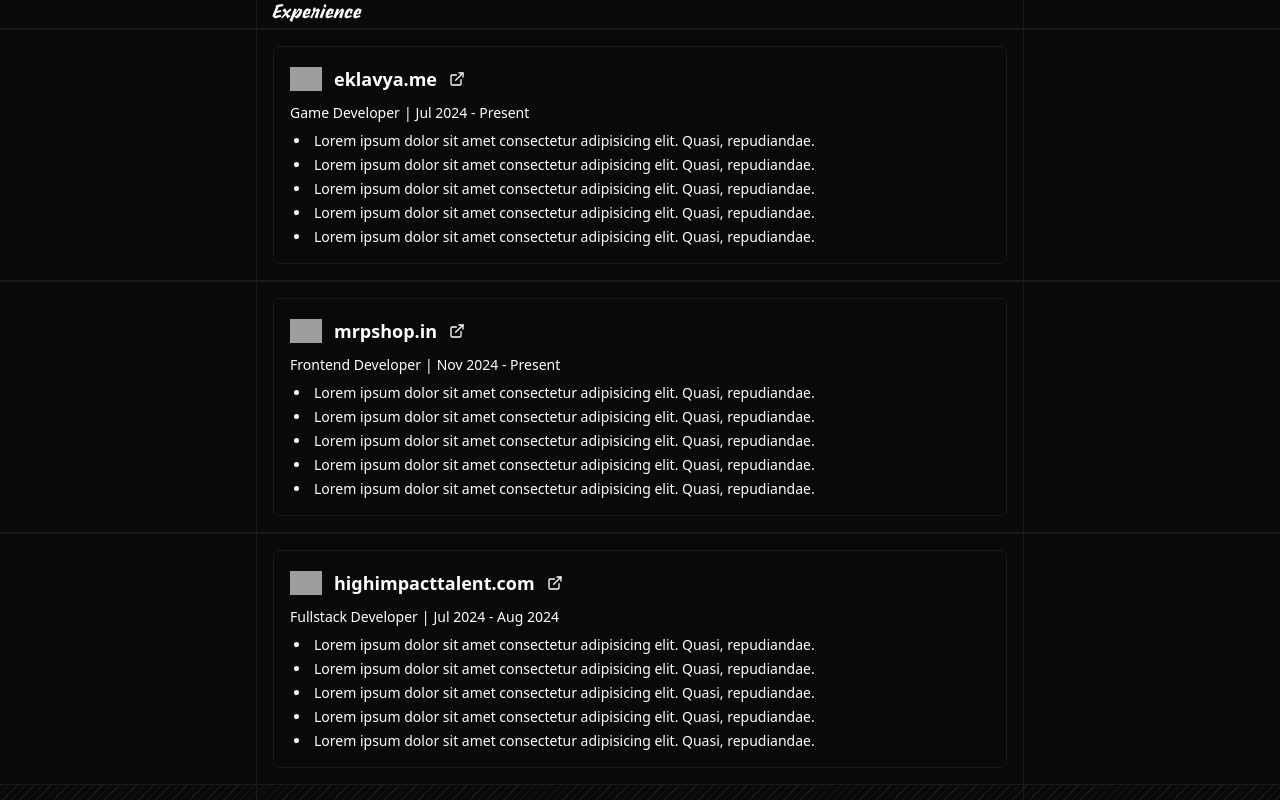
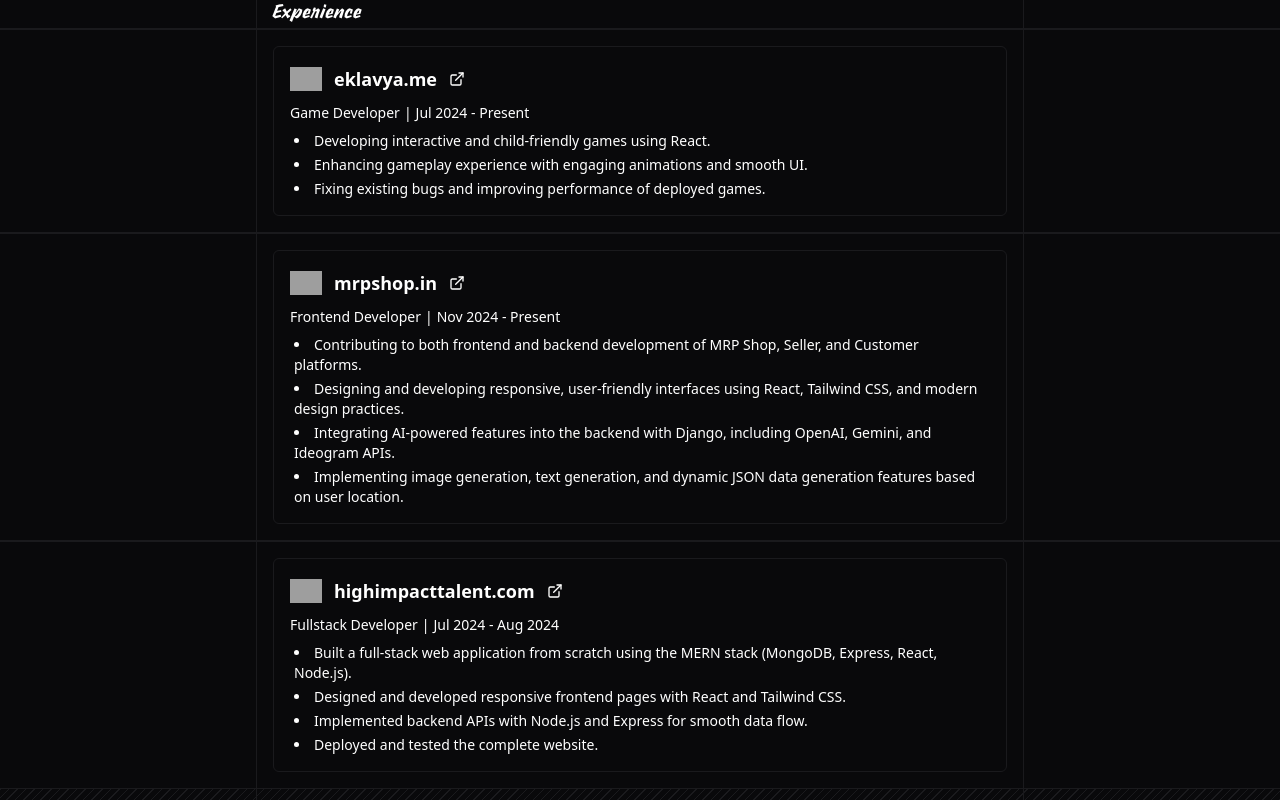
Before and after one commit to skehargit/nextfolio, a Next.js app: page / in a window 1280 px wide. Shown: the part 1920-2720 px from the top of the page. Built offline with nearby package versions, Linux system fonts and the light colour scheme; grey boxes are pictures that could not be loaded.

Commit message:
experience details update

```diff
--- a/src/app/page.tsx
+++ b/src/app/page.tsx
@@ -176,11 +176,9 @@ export default function Home() {
           position="Game Developer"
           duration="Jul 2024 - Present"
           description={[
-            "Lorem ipsum dolor sit amet consectetur adipisicing elit. Quasi, repudiandae.",
-            "Lorem ipsum dolor sit amet consectetur adipisicing elit. Quasi, repudiandae.",
-            "Lorem ipsum dolor sit amet consectetur adipisicing elit. Quasi, repudiandae.",
-            "Lorem ipsum dolor sit amet consectetur adipisicing elit. Quasi, repudiandae.",
-            "Lorem ipsum dolor sit amet consectetur adipisicing elit. Quasi, repudiandae.",
+            "Developing interactive and child-friendly games using React.",
+            "Enhancing gameplay experience with engaging animations and smooth UI.",
+            "Fixing existing bugs and improving performance of deployed games.",
           ]}
         />
       </SingleContainer>
@@ -192,11 +190,10 @@ export default function Home() {
           position="Frontend Developer"
           duration="Nov 2024 - Present"
           description={[
-            "Lorem ipsum dolor sit amet consectetur adipisicing elit. Quasi, repudiandae.",
-            "Lorem ipsum dolor sit amet consectetur adipisicing elit. Quasi, repudiandae.",
-            "Lorem ipsum dolor sit amet consectetur adipisicing elit. Quasi, repudiandae.",
-            "Lorem ipsum dolor sit amet consectetur adipisicing elit. Quasi, repudiandae.",
-            "Lorem ipsum dolor sit amet consectetur adipisicing elit. Quasi, repudiandae.",
+            "Contributing to both frontend and backend development of MRP Shop, Seller, and Customer platforms.",
+            "Designing and developing responsive, user-friendly interfaces using React, Tailwind CSS, and modern design practices.",
+            "Integrating AI-powered features into the backend with Django, including OpenAI, Gemini, and Ideogram APIs.",
+            "Implementing image generation, text generation, and dynamic JSON data generation features based on user location.",
           ]}
         />
       </SingleContainer>
@@ -208,11 +205,10 @@ export default function Home() {
           position="Fullstack Developer"
           duration="Jul 2024 - Aug 2024"
           description={[
-            "Lorem ipsum dolor sit amet consectetur adipisicing elit. Quasi, repudiandae.",
-            "Lorem ipsum dolor sit amet consectetur adipisicing elit. Quasi, repudiandae.",
-            "Lorem ipsum dolor sit amet consectetur adipisicing elit. Quasi, repudiandae.",
-            "Lorem ipsum dolor sit amet consectetur adipisicing elit. Quasi, repudiandae.",
-            "Lorem ipsum dolor sit amet consectetur adipisicing elit. Quasi, repudiandae.",
+            "Built a full-stack web application from scratch using the MERN stack (MongoDB, Express, React, Node.js).",
+            "Designed and developed responsive frontend pages with React and Tailwind CSS.",
+            "Implemented backend APIs with Node.js and Express for smooth data flow.",
+            "Deployed and tested the complete website.",
           ]}
         />
       </SingleContainer>
@@ -235,6 +231,24 @@ export default function Home() {
           duration="2019 - 2022"
         />
       </SingleContainer>
+      {/* <ItalicLine />
+      <Title title="Certifications" />
+      <SingleContainer>
+        <Education
+          logoSrc="https://www.aumsaiengineering.co.in/images/favicon.png"
+          name="Forage"
+          course="Deloitte Australia - Cyber Job Simulation"
+          duration="Issued Jul 2025"
+        />
+      </SingleContainer>
+      <SingleContainer>
+        <Education
+          logoSrc="https://www.aumsaiengineering.co.in/images/favicon.png"
+          name="Code Help"
+          course="Web Development Bootcamp [ MERN Stack ]"
+          duration="Issued Jun 2024"
+        />
+      </SingleContainer> */}
       <ItalicLine />
       <Title title="Link" />
       <DoubleBoxLine />
```
